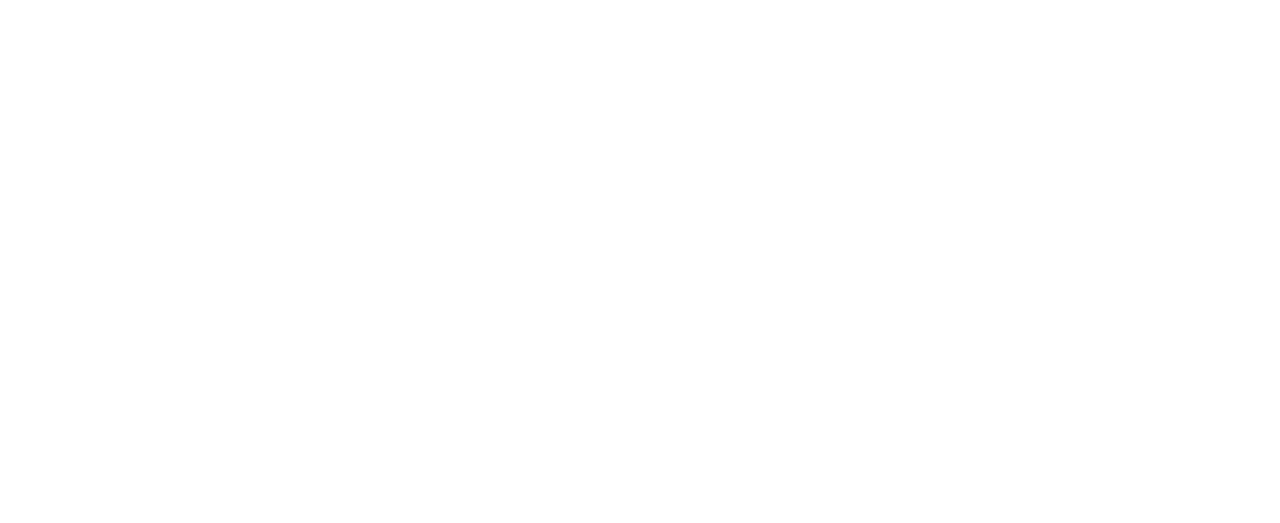
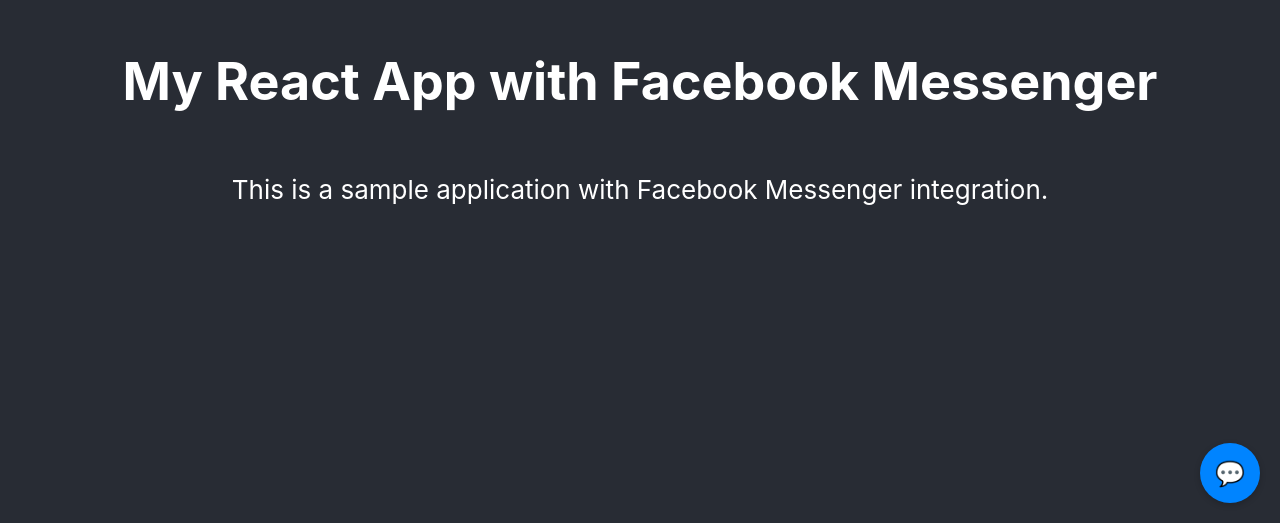
Before and after one commit to ItzVakko/Messenger-Chatbot, a React (Create React App) app: page / in a window 1280 px wide. Shown: the part 277-800 px from the top of the page. Built offline with nearby package versions, Linux system fonts and the light colour scheme.

Commit message:
facebook icon is added

```diff
--- a/public/index.html
+++ b/public/index.html
@@ -5,10 +5,7 @@
     <link rel="icon" href="%PUBLIC_URL%/favicon.ico" />
     <meta name="viewport" content="width=device-width, initial-scale=1" />
     <meta name="theme-color" content="#000000" />
-    <meta
-      name="description"
-      content="Web site created using create-react-app"
-    />
+    <meta name="description" content="Web site created using create-react-app" />
     <link rel="apple-touch-icon" href="%PUBLIC_URL%/logo192.png" />
     <!--
       manifest.json provides metadata used when your web app is installed on a
@@ -24,10 +21,12 @@
       work correctly both with client-side routing and a non-root public URL.
       Learn how to configure a non-root public URL by running `npm run build`.
     -->
-    <title>React App</title>
+    <title>React App with Facebook Messenger</title>
   </head>
   <body>
     <noscript>You need to enable JavaScript to run this app.</noscript>
+    <!-- Facebook SDK initialization -->
+    <div id="fb-root"></div>
     <div id="root"></div>
     <!--
       This HTML file is a template.
--- a/src/App.js
+++ b/src/App.js
@@ -1,51 +1,17 @@
-import React, { useEffect } from "react";
+import React from 'react'
+import './App.css'
+import MessengerChat from './MessengerChat'
 
-const MessengerChat = () => {
-  useEffect(() => {
-    const loadSDK = () => {
-      if (window.FB) {
-        window.FB.XFBML.parse();
-        return;
-      }
+function App() {
+  return (
+    <div className="App">
+      <header className="App-header">
+        <h1>My React App with Facebook Messenger</h1>
+        <p>This is a sample application with Facebook Messenger integration.</p>
+      </header>
+      <MessengerChat />
+    </div>
+  )
+}
 
-      const script = document.createElement("script");
-      script.id = "facebook-jssdk";
-      script.src =
-        "https://connect.facebook.net/en_US/sdk/xfbml.customerchat.js";
-      script.async = true;
-      script.onload = () => {
-        window.FB.init({
-          appId: "1131104729026921",
-          autoLogAppEvents: true,
-          xfbml: true,
-          version: "v10.0",
-        });
-        window.FB.XFBML.parse();
-      };
-
-      script.onerror = (error) => {
-        console.error("Error loading the Facebook SDK:", error);
-      };
-
-      document.body.appendChild(script);
-    };
-
-    loadSDK();
-  }, []);
-
-  return (
-    <div>
-      {/* The Facebook Messenger chat widget */}
-      <div
-        className="fb-customerchat"
-        attribution="setup_tool"
-        page_id="576324402235215"
-        theme_color="#0084ff"
-        logged_in_greeting="Hi! How can we help you?"
-        logged_out_greeting="Goodbye! Come back soon."
-      />
-    </div>
-  );
-};
-
-export default MessengerChat;
+export default App
--- /dev/null
+++ b/src/MessengerChat.js
@@ -0,0 +1,104 @@
+import React, { useEffect, useState } from 'react'
+
+const MessengerChat = () => {
+  const [isProduction, setIsProduction] = useState(false)
+
+  useEffect(() => {
+    // Check if we're in production (not localhost)
+    const hostname = window.location.hostname
+    const isProductionEnv = hostname !== 'localhost' && hostname !== '127.0.0.1'
+    setIsProduction(isProductionEnv)
+
+    if (!isProductionEnv) {
+      console.log(
+        'Facebook Messenger Chat is disabled in development environment due to CORS restrictions'
+      )
+      return
+    }
+
+    const loadSDK = () => {
+      // Check if FB SDK is already loaded
+      if (document.getElementById('facebook-jssdk')) {
+        return
+      }
+
+      // Add FB root div if it doesn't exist
+      if (!document.getElementById('fb-root')) {
+        const fbRoot = document.createElement('div')
+        fbRoot.id = 'fb-root'
+        document.body.appendChild(fbRoot)
+      }
+
+      // Create script element
+      const script = document.createElement('script')
+      script.id = 'facebook-jssdk'
+      script.src = 'https://connect.facebook.net/en_US/sdk/xfbml.customerchat.js'
+      script.async = true
+      script.defer = true
+
+      // Append script to document
+      document.body.appendChild(script)
+    }
+
+    if (isProductionEnv) {
+      loadSDK()
+    }
+
+    // Cleanup function
+    return () => {
+      const script = document.getElementById('facebook-jssdk')
+      if (script) {
+        script.remove()
+      }
+    }
+  }, [])
+
+  // Show a placeholder in development environment
+  if (!isProduction) {
+    return (
+      <div
+        style={{
+          position: 'fixed',
+          bottom: '20px',
+          right: '20px',
+          backgroundColor: '#0084ff',
+          color: 'white',
+          borderRadius: '50%',
+          width: '60px',
+          height: '60px',
+          display: 'flex',
+          justifyContent: 'center',
+          alignItems: 'center',
+          boxShadow: '0 2px 6px rgba(0,0,0,0.2)',
+          cursor: 'pointer'
+        }}
+      >
+        <div style={{ fontSize: '24px' }}>💬</div>
+        <div
+          style={{
+            position: 'absolute',
+            bottom: '70px',
+            right: '0',
+            backgroundColor: 'white',
+            padding: '10px',
+            borderRadius: '8px',
+            boxShadow: '0 2px 6px rgba(0,0,0,0.2)',
+            width: '200px',
+            display: 'none'
+          }}
+        >
+          Messenger Chat (Disabled in Dev)
+        </div>
+      </div>
+    )
+  }
+
+  return (
+    <div>
+      {/* Facebook Messenger Chat Plugin */}
+      <div className="fb-customerchat" attribution="biz_inbox" page_id="576324402235215"></div>
+    </div>
+  )
+}
+
+export default MessengerChat
```
